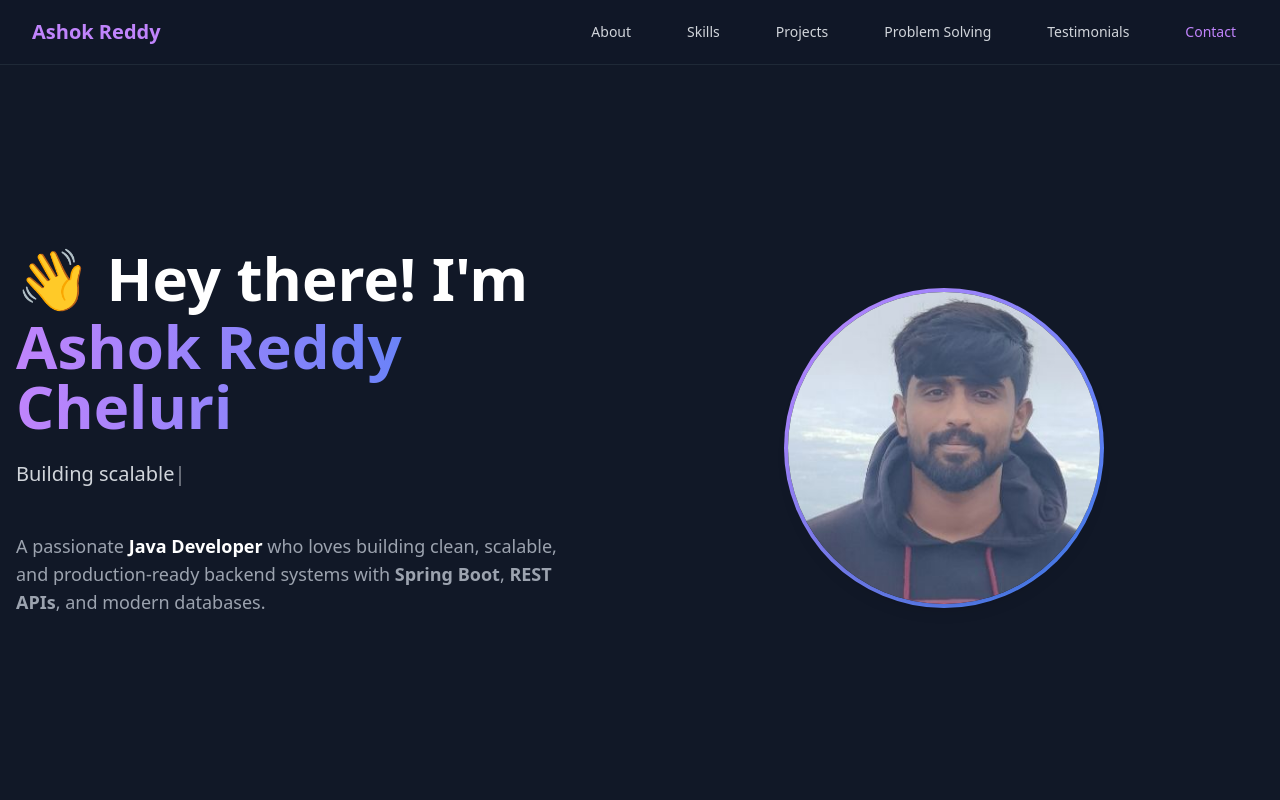
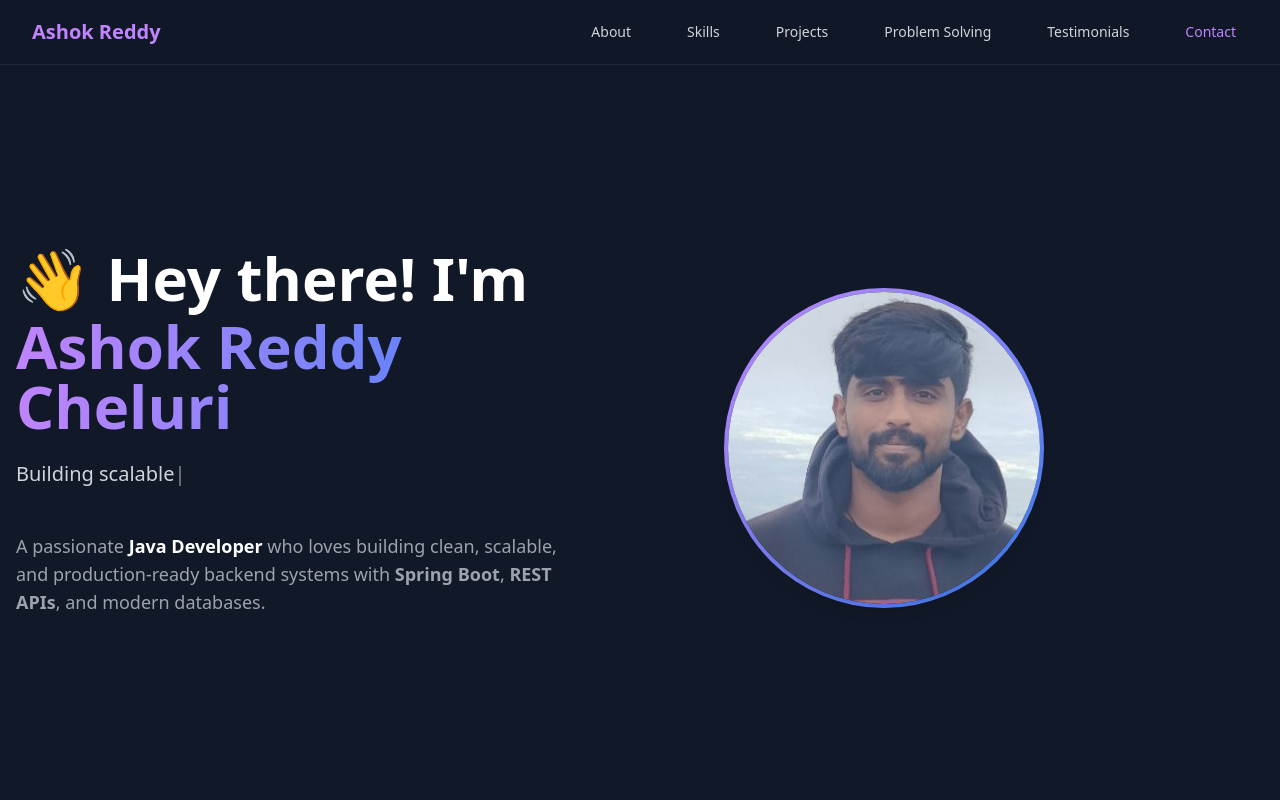
Before and after one commit to Cheluri-AshokReddy/AshokReddyPortfolio, a React (Vite) app: page / in a window 1280 px wide. Shown: the top 800 px of the page. Built offline with nearby package versions, Linux system fonts and the light colour scheme.

Commit message:
Update photo and other changes

```diff
--- a/src/components/Hero.tsx
+++ b/src/components/Hero.tsx
@@ -60,7 +60,7 @@ const Hero: React.FC = () => {
           </div>
 
           {/* Image Section */}
-          <div className="relative" style={{ marginLeft: "120px" }}>
+          <div className="relative" style={{ marginLeft: "60px" }}>
             <div className="w-64 h-64 sm:w-72 sm:h-72 lg:w-80 lg:h-80 rounded-full bg-gradient-to-br from-purple-400 to-blue-500 p-1">
               <div className="w-full h-full rounded-full bg-gray-900 flex items-center justify-center">
                 <img
```
